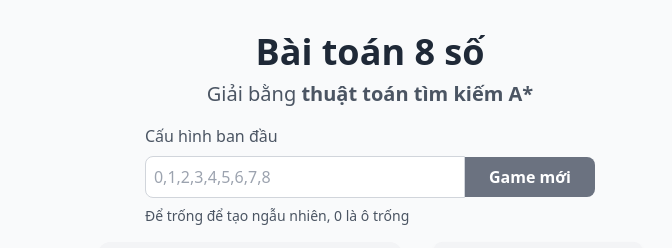
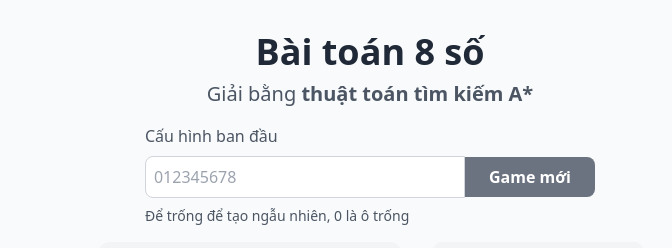
Before and after one commit to hieptuanle/8-puzzle-a-star, a React (Vite) app: page / in a window 1280 px wide. Shown: the top 248 px of the page, without its empty margins (270-942 px from the left). Built offline with nearby package versions, Linux system fonts and the light colour scheme.

Commit message:
Fix placeholder

```diff
--- a/src/App.tsx
+++ b/src/App.tsx
@@ -174,7 +174,7 @@ function App() {
                 id="initial-config"
                 type="text"
                 className="w-16 p-2 rounded-lg border border-gray-300 min-w-80 rounded-r-none"
-                placeholder="0,1,2,3,4,5,6,7,8"
+                placeholder="012345678"
                 ref={initialConfigRef}
               />
               <button
```
